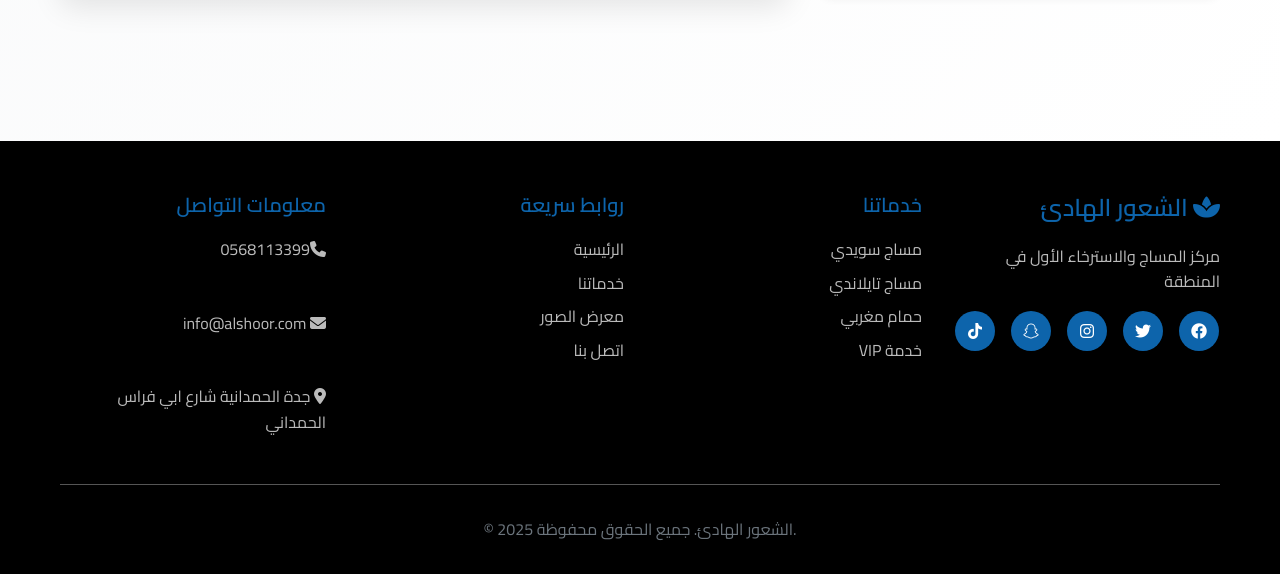
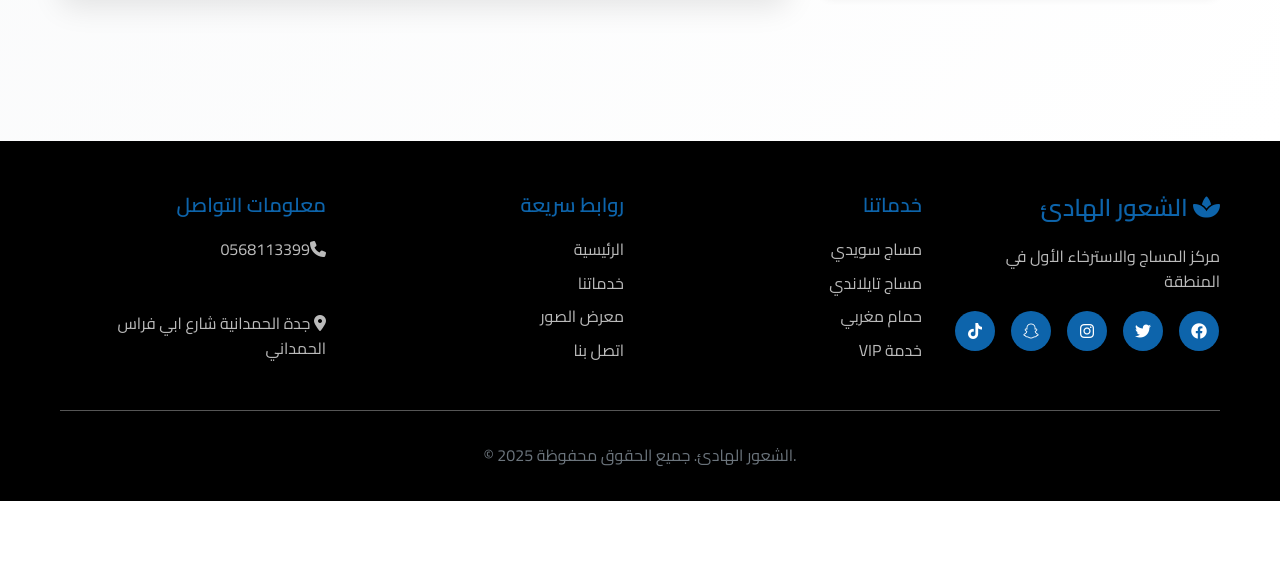
Before and after one commit to Yussef-Makhlouf/shour-hadi, a plain HTML site: page index.html in a window 1280 px wide. Shown: the part 4392-4966 px from the top of the page. After the commit the page ends 4893 px from the top, so only its background shows below. Drawn offline with Linux system fonts and the light colour scheme.

Commit message:
Remove email address from contact information in index.html

```diff
--- a/index.html
+++ b/index.html
@@ -460,7 +460,7 @@
                     <h4>معلومات التواصل</h4>
                     <div class="contact-info">
                         <p><i class="fas fa-phone"></i>0568113399</p>
-                        <p><i class="fas fa-envelope"></i> info@alshoor.com</p>
+
                         <p><i class="fas fa-map-marker-alt"></i> جدة الحمدانية شارع ابي فراس الحمداني</p>
                     </div>
                 </div>
```
